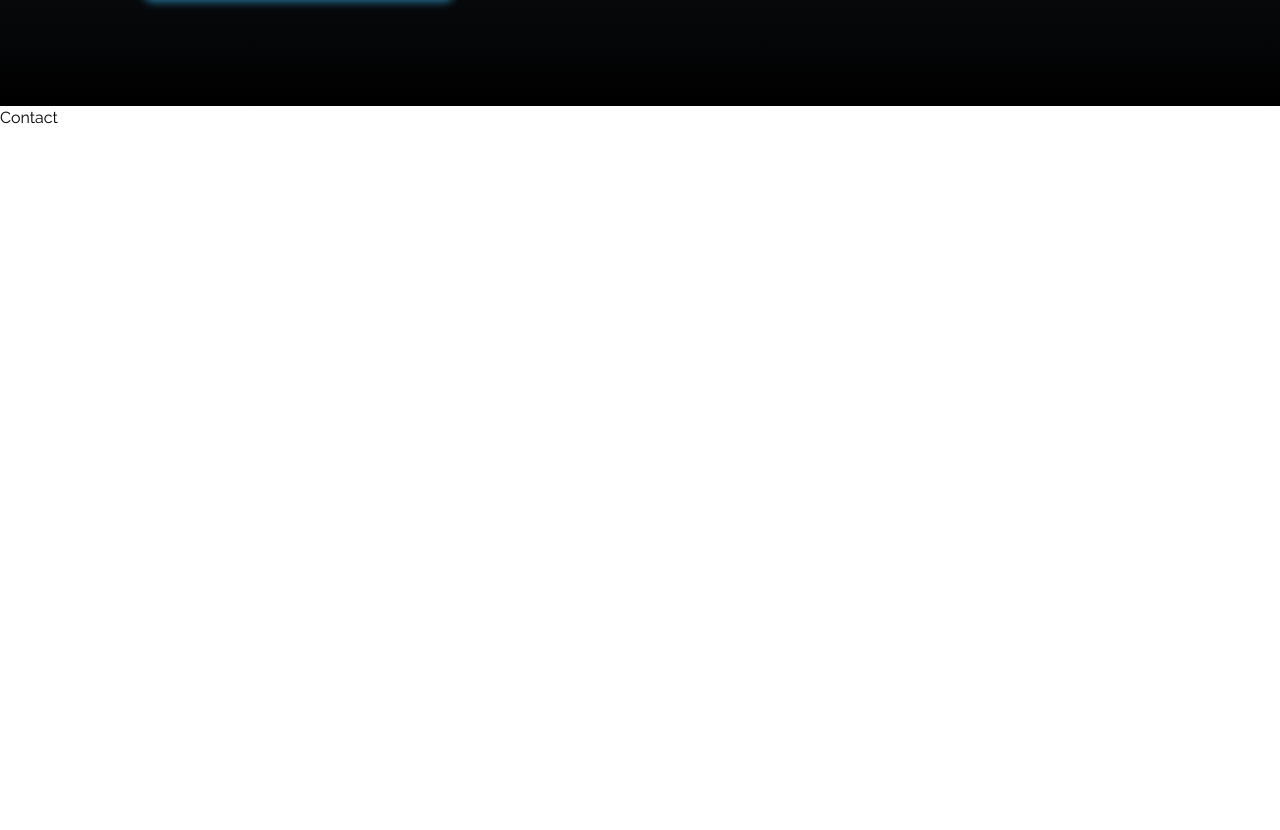
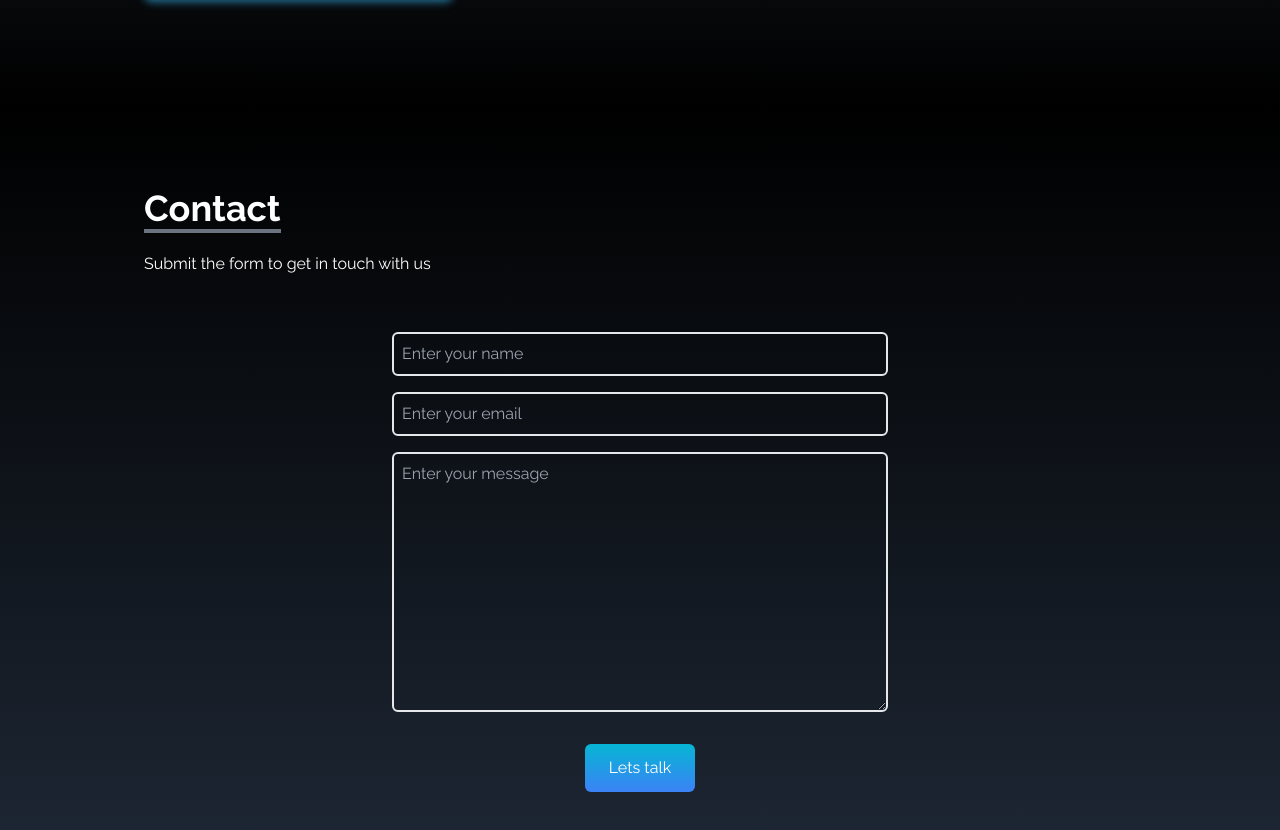
Before and after one commit to kayikalvin/portfolio, a React (Vite) app: page / in a window 1280 px wide. Shown: the part 3094-3924 px from the top of the page. Before the commit the page ends 3224 px from the top, so only its background shows below. Built offline with nearby package versions, Linux system fonts and the light colour scheme.

Commit message:
complate contacts page

```diff
--- a/src/components/Contact.jsx
+++ b/src/components/Contact.jsx
@@ -2,7 +2,28 @@
 
 const Contact = () => {
   return (
-    <div>Contact</div>
+    <div name='contact' className='w-full h-screen bg-gradient-to-b from-black to-gray-800 p-4 text-white'>
+        <div className='flex flex-col p-4 justify-center max-w-screen-lg mx-auto h-full'>
+            <div className='pb-8'>
+                <p className='text-4xl font-bold inline border-b-4 border-gray-500'>Contact</p>
+                <p className='py-6'>Submit the form to get in  touch with us</p>
+            </div>
+            <div className='flex justify-center items-center'>
+                <form action="https://getform.io/f/bwngkvna" method='POST' className='flex flex-col w-full md:w-1/2'>
+                    <input type="text" name="name" placeholder='Enter your name' className='p-2 bg-transparent border-2 rounded-md text-white focus:outline-none'/>
+                    <input type="text" name="email" placeholder='Enter your email' className='p-2 my-4 bg-transparent border-2 rounded-md text-white focus:outline-none'/>
+
+                    <textarea name="message" rows='10' id="" placeholder='Enter your message ' className='p-2 bg-transparent border-2 rounded-md text-white focus:outline-none'>
+
+                    </textarea>
+                    <button className='text-white bg-gradient-to-b from-cyan-500 to-blue-500 px-6 py-3 my-8 mx-auto flex items-center rounded-md hover:scale-110 duration-300'>
+                        Lets talk
+                    </button>
+                </form>
+
+            </div>
+        </div>
+    </div>
   )
 }
 
```
